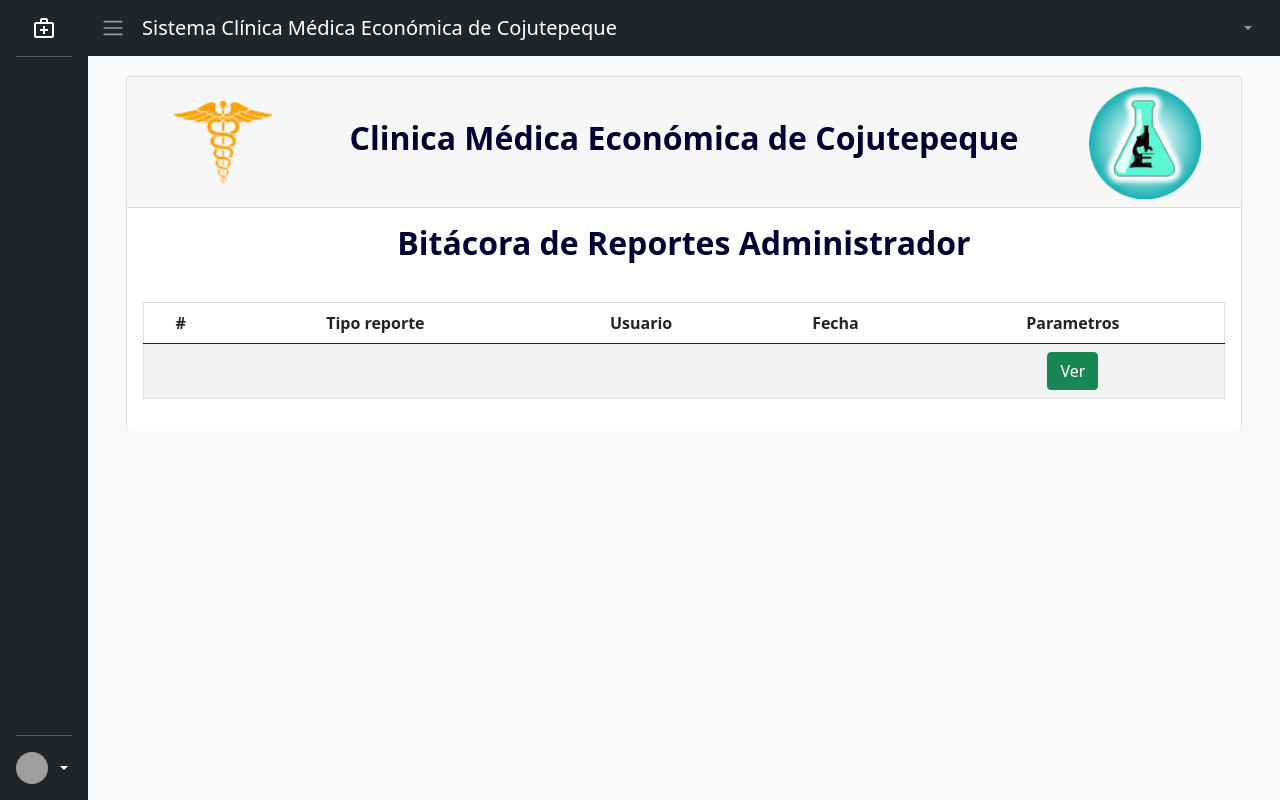
After one commit to Ronaldo-Martinez/sgi-sistema-clinico, a Django app: page /control/bitacora/Bitacora-Reportes-Admin/ in a window 1280 px wide. The commit adds this page. Run offline with Django 4.2, Linux system fonts and the light colour scheme; grey boxes are pictures that could not be loaded.

Commit message:
bitacora administrador

```diff
--- a/modulo_control/urls.py
+++ b/modulo_control/urls.py
@@ -6,7 +6,7 @@ from django.contrib.staticfiles.urls import staticfiles_urlpatterns
 from django.views.generic import RedirectView
 from modulo_control.views.login import registrar_empleado,editar_empleado,vista_adminitracion_empleados,lista_empleados, get_empleado,menu_estrategico,menu_tactico
 from modulo_control.views.perfil import Perfil
-from modulo_gerencial.views import estrategico01,estrategico02,tactico02,tactico03,bitacoraTacticos,bitacoraEstrategicos, Tactico01
+from modulo_gerencial.views import bitacoraAdmin, estrategico01,estrategico02,tactico02,tactico03,bitacoraTacticos,bitacoraEstrategicos, Tactico01
 from django.contrib.auth.decorators import login_required
 
 urlpatterns = [
@@ -27,8 +27,9 @@ urlpatterns = [
     path('reportes/RT01/',login_required(Tactico01.as_view()), name= 'vistaRT01'),
     path('reportes/RT02/',tactico02, name= 'vistaRT02'),
     path('reportes/RT03/',tactico03, name= 'vistaRT03'),
-    path('reportes/Bitacora-Reportes-Estrategicos/',bitacoraEstrategicos, name= 'bitacoraRE'),
-    path('reportes/Bitacora-Reportes-Tacticos/',bitacoraTacticos, name= 'bitacoraRT'),
+    path('bitacora/Bitacora-Reportes-Estrategicos/',bitacoraEstrategicos, name= 'bitacoraRE'),
+    path('bitacora/Bitacora-Reportes-Tacticos/',bitacoraTacticos, name= 'bitacoraRT'),
+    path('bitacora/Bitacora-Reportes-Admin/',bitacoraAdmin, name= 'bitacoraRA'),
 
 
 ]
--- /dev/null
+++ b/modulo_gerencial/templates/BRA.html
@@ -0,0 +1,85 @@
+{% extends "baseControl.html" %}
+{% load static %}
+{% block titulo %} Bitácora de Reportes Administrador {% endblock %}
+{% block content %}
+<div class="container pt-1">
+    <!--Encabezado-->
+    <div class="card border border-bottom-0">
+      <div class="card-header">
+        <div class="row">
+          <div class="col-2 d-flex align-items-center justify-content-center">
+            <img id="logo" class="rounded mx-auto" src="../../static/img/logo_clinica.png">
+          </div>
+          <div class="col-8 d-flex align-items-center justify-content-center">
+            <h2 class="fw-bold text-primary-dark">Clinica Médica Económica de Cojutepeque</h2>
+          </div>
+          <div class="col-2 d-flex align-items-center justify-content-center">
+            <img id="logo" class="rounded mx-auto" src="../../static/img/logo_lab.png">
+          </div>
+        </div>
+      </div>
+      <!--Titulo del reporte-->
+      <div class="card-body">
+        <h2 class="fw-bold text-primary-dark text-center">Bitácora de Reportes Administrador</h2>
+      </div>
+
+      <!--Resultados de Bitacora-->
+      <div class="card-body" id="resultado" >
+        <div>
+          <table class = "table table-striped text-center border" >
+            <thead>
+                <tr>
+                    <th>#</th>
+                    <th>Tipo reporte</th>
+                    <th>Usuario</th>
+                    <th>Fecha</th>
+                    <th>Parametros</th>
+                </tr>
+            </thead>
+            <tbody id="resultados-bitacora">
+                <tr>
+                    <td></td>
+                    <td></td>
+                    <td></td>
+                    <td></td>
+                    <td>
+                        <button type="button" id="btn-ver" class="btn btn-success" onclick="">Ver</button>
+                    </td>
+                  </tr>
+            </tbody>
+          </table>
+        </div>
+      </div>
+
+    </div>
+
+
+  </div>
+
+<style>
+
+h2,h3,h5{
+  color: #000034;
+}
+  .imagen{
+
+    padding: 20px;
+    align-items: center;
+    justify-content: center;
+
+
+  }
+  #logo{
+
+    width: 70%;
+    margin-left: 15%;
+
+  }
+</style>
+{% endblock %}
+{% block js %}
+<script>
+    $( "#side_bra" ).addClass( "active" );
+    const url="{% url 'bitacoraRA' %}";
+</script>
+{% endblock %}
--- a/modulo_gerencial/views.py
+++ b/modulo_gerencial/views.py
@@ -24,6 +24,9 @@ def tactico03(request):
 def bitacoraTacticos(request):
     return render(request, 'BRT.html')
 
+def bitacoraAdmin(request):
+    return render(request, 'BRA.html')
+
 class Tactico01(TemplateView):
     template_name = "RT01.html"
     login_url='/login/'
--- a/templates/baseControl.html
+++ b/templates/baseControl.html
@@ -81,16 +81,6 @@
               </a>
             </li>
             <li>
-              <a href="{% url 'bitacoraRE' %}" class="nav-link text-white" id="side_bre">
-                <div class="d-flex align-items-start">
-                  <span class="material-symbols-outlined">demography</span>
-                  <div class="px-2 txt_link" id="txt_link">
-                    Bitacora Reportes Estrátegicos
-                  </div>
-                </div>
-              </a>
-            </li>
-            <li>
               <a href="{% url 'vistaRT01' %}" class="nav-link text-white" id="side_rt01">
                 <div class="d-flex align-items-start">
                   <span class="material-symbols-outlined">assignment</span>
@@ -121,11 +111,11 @@
               </a>
             </li>
             <li>
-              <a href="{% url 'bitacoraRT' %}" class="nav-link text-white" id="side_brt">
+              <a href="{% url 'bitacoraRA' %}" class="nav-link text-white" id="side_bra">
                 <div class="d-flex align-items-start">
                   <span class="material-symbols-outlined">demography</span>
                   <div class="px-2 txt_link" id="txt_link">
-                    Bitacora Reportes Tácticos
+                    Bitacora Reportes Admin
                   </div>
                 </div>
               </a>
```
